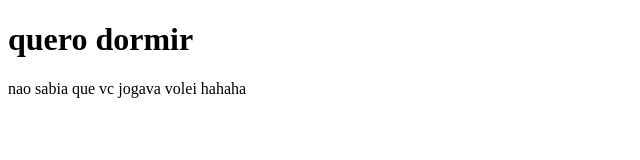
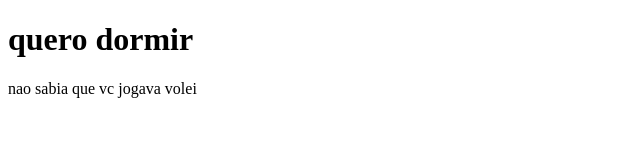
Before and after one commit to sguii/segundoh_2023, a plain HTML site: page index.html/index.html in a window 1280 px wide. Shown: the full height of the page, 0-640 px from the left. Drawn offline with Linux system fonts and the light colour scheme.

Commit message:
o que nao fica

```diff
--- a/index.html/index.html
+++ b/index.html/index.html
@@ -9,7 +9,7 @@
 <body>
     <h1>quero dormir </h1>
 <span>
-    nao  sabia que vc jogava volei hahaha
+    nao  sabia que vc jogava volei
 </span>
 
 </body>
```
